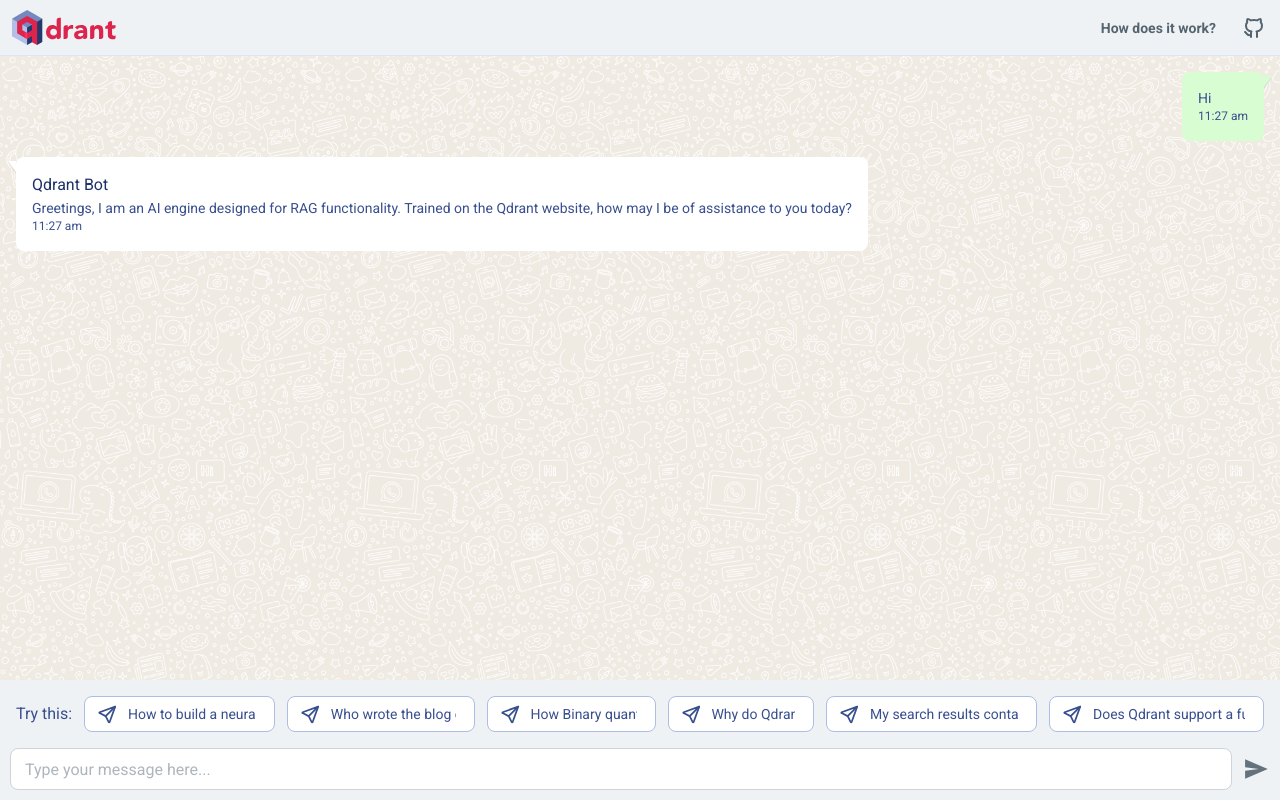
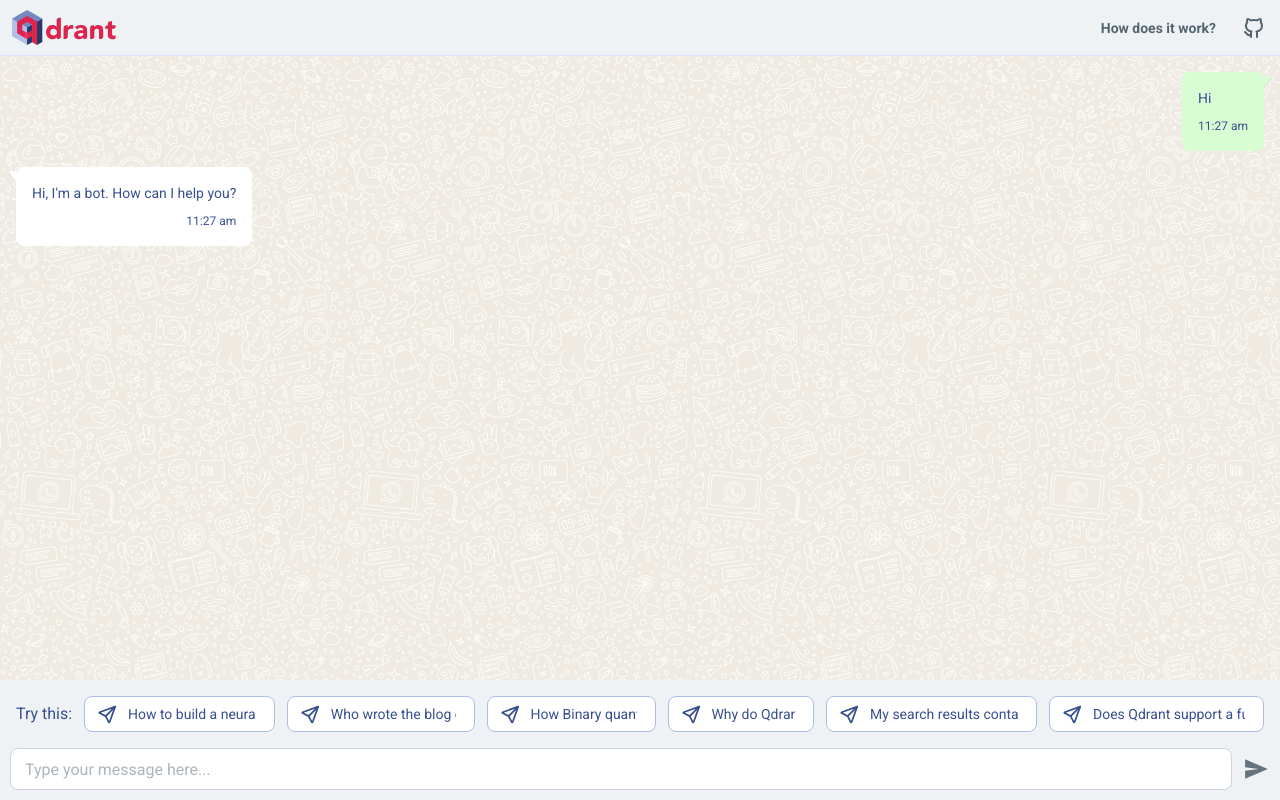
Before and after one commit to kartik-gupta-ij/RAG, a React (Vite) app in the folder frontend/: page / in a window 1280 px wide. Built offline with nearby package versions, Linux system fonts and the light colour scheme.

Commit message:
botmessage Modal added

```diff
--- a/frontend/src/components/BotMessage/BotMessage.module.css
+++ b/frontend/src/components/BotMessage/BotMessage.module.css
@@ -1,7 +1,7 @@
 .wrapper {
   align-self: flex-start;
   padding: var(--mantine-spacing-md);
-  background-color: #FFFFFF;
+  background-color: #ffffff;
   position: relative;
   max-width: 80%;
   border-radius: var(--mantine-radius-md);
@@ -10,5 +10,17 @@
   left: -8px;
   position: absolute;
   top: 0;
-  color: #FFFFFF;
+  color: #ffffff;
 }
+
+.step {
+  border: 1px solid #e3e3e3;
+  border-radius: var(--mantine-radius-md);
+  padding: var(--mantine-spacing-md);
+  margin-top: var(--mantine-spacing-md);
+}
+.viewSteps {
+  border-top: 1px solid #e3e3e3;
+  padding-bottom: 0;
+  padding-top: var(--mantine-spacing-md);
+}
--- a/frontend/src/components/BotMessage/index.tsx
+++ b/frontend/src/components/BotMessage/index.tsx
@@ -1,11 +1,14 @@
-import { Box, Button, Center, Loader, Text } from "@mantine/core";
+import { Box, Button, Center, Loader, Modal, Text } from "@mantine/core";
 import classes from "./BotMessage.module.css";
 import useMountedState from "@/hooks/useMountedState";
+import { searchResponse } from "@/hooks/useGetSearchResult";
+import { useDisclosure } from "@mantine/hooks";
+import { IconArrowDown, IconArrowUp, IconExternalLink} from "@tabler/icons-react";
 
 type BotMessageProps = {
   timestamp: Date;
-  context: string;
-  name: string;
+  answer: string;
+  steps: searchResponse["result"]["steps"];
   loading?: boolean;
 };
 
@@ -23,14 +26,12 @@
 const TRUNCATION_LIMIT = 1000;
 
 export default function BotMessage({
-  name,
-  context,
+  answer,
+  steps,
   timestamp,
   loading,
 }: BotMessageProps) {
-  const [isTruncated, setIsTruncated] = useMountedState(
-    context.length > TRUNCATION_LIMIT
-  );
+  const [opened, { open, close }] = useDisclosure();
   return (
     <Box className={classes.wrapper}>
       <span className={classes.tail}>
@@ -62,30 +63,79 @@
         </Center>
       ) : (
         <>
-          <Text size="md" color="neutral.7">
-            {name}
+          <TruncationText>{answer}</TruncationText>
+
+          <Text size="xs" color="neutral.6" mt={"xs"} ta={"end"}>
+            {formatAMPM(timestamp)}
           </Text>
-          <Text
-            size="sm"
-            color="neutral.6"
-            lineClamp={isTruncated ? 4 : undefined}
-          >
-            {context}
-          </Text>
-          {isTruncated && (
+          {steps.length > 0 && (
             <Button
               variant="transparent"
-              p={0}
-              onClick={() => setIsTruncated(false)}
+              onClick={open}
+              fullWidth
+              className={classes.viewSteps}
+              leftSection={<IconExternalLink />}
             >
-              Read More
+              View Steps
             </Button>
           )}
-          <Text size="xs" color="neutral.6">
-            {formatAMPM(timestamp)}
-          </Text>
         </>
+      )}
+      <Modal opened={opened} onClose={close} size={"xl"} centered>
+        <Box>
+          <Box className={classes.modalHeader}>
+            <Text fw={500} size="lg" color="Primary" ta={"center"}>
+              Steps which were required to get this answer !
+            </Text>
+          </Box>
+          <Box className={classes.modalContent}>
+            {steps.map((step, index) => {
+              return (
+                <Box className={classes.step} key={index}>
+                  <Text size="md" color="neutral.7">
+                    {step.name}
+                  </Text>
+                  <TruncationText>{step.context}</TruncationText>
+                </Box>
+              );
+            })}
+          </Box>
+        </Box>
+      </Modal>
+    </Box>
+  );
+}
+
+const TruncationText = ({ children }: { children: string }) => {
+  const [isTruncated, setIsTruncated] = useMountedState(
+    children.length > TRUNCATION_LIMIT
+  );
+
+  return (
+    <Box>
+      <Text size="sm" color="neutral.6" lineClamp={isTruncated ? 4 : undefined}>
+        {children}
+      </Text>
+      {isTruncated && children.length > TRUNCATION_LIMIT && (
+        <Button
+          variant="transparent"
+          p={0}
+          onClick={() => setIsTruncated(false)}
+          rightSection={<IconArrowDown />}
+        >
+          Read More
+        </Button>
+      )}
+      {!isTruncated && children.length > TRUNCATION_LIMIT && (
+        <Button
+          variant="transparent"
+          onClick={() => setIsTruncated(true)}
+          rightSection={<IconArrowUp/>}
+          p={0}
+        >
+          Read Less
+        </Button>
       )}
     </Box>
   );
-}
+};
--- a/frontend/src/components/InputSearch/Index.tsx
+++ b/frontend/src/components/InputSearch/Index.tsx
@@ -13,6 +13,7 @@
 
   const onEnter = () => {
     if (query) {
+      setQuery("");
       handleInputSearch(query);
     }
   };
--- a/frontend/src/components/MainSection/index.tsx
+++ b/frontend/src/components/MainSection/index.tsx
@@ -19,9 +19,8 @@
       timestamp: new Date(),
     },
     {
-      name: "Qdrant Bot",
-      context:
-        "Greetings, I am an AI engine designed for RAG functionality. Trained on the Qdrant website, how may I be of assistance to you today?",
+      answer: "Hi, I'm a bot. How can I help you?",
+      steps: [],
       sender: "bot",
       timestamp: new Date(),
     },
@@ -42,21 +41,21 @@
 
   useEffect(() => {
     if (data) {
-      const botMessages = data.result.map((item: any) => {
-        return {
-          context: item.context,
-          name: item.name,
-          sender: "bot",
-          timestamp: new Date(),
-        };
-      });
-      setMessages([...messages, ...botMessages]);
+
+      const botMessage = {
+        answer: data.result.response,
+        steps: data.result.steps,
+        sender: "bot",
+        timestamp: new Date(),
+      };
+      setMessages([...messages, botMessage]);
+      resetData();
     }
 
     if (error) {
       const botMessage = {
-        name: "Error",
-        context: error,
+        answer: error,
+        steps: [],
         sender: "bot",
         timestamp: new Date(),
       };
@@ -91,8 +90,8 @@
             return (
               <BotMessage
                 key={index}
-                context={message.context}
-                name={message.name}
+                answer={message.answer}
+                steps={message.steps}
                 timestamp={message.timestamp}
               />
             );
@@ -102,8 +101,8 @@
         {loading && (
           <BotMessage
             loading={loading}
-            name={"Loading..."}
-            context={"Please wait while I search for your query..."}
+            answer="Loading..."
+            steps={[]}
             timestamp={new Date()}
           />
         )}
--- a/frontend/src/components/UserMessage/index.tsx
+++ b/frontend/src/components/UserMessage/index.tsx
@@ -44,7 +44,7 @@
       <Text size="sm" color="neutral.6">
         {query}
       </Text>
-      <Text size="xs" color="neutral.6">
+      <Text size="xs" color="neutral.6" ta={"end"} mt={"xs"}>
         {formatAMPM(timestamp)}
       </Text>
     </Box>
--- a/frontend/src/hooks/useGetSearchResult.ts
+++ b/frontend/src/hooks/useGetSearchResult.ts
@@ -4,9 +4,12 @@
 
 export type searchResponse = {
   result: {
-    name: string;
-    context: string;
-  }[];
+    response: string;
+    steps: {
+      name: string;
+      context: string;
+    }[];
+  };
 };
 export const useGetSearchResult = () => {
   const [data, setData] = useMountedState<searchResponse | null>(null);
```
Also changed, not shown: 1 other file (tests, documents, lock files or other folders).
